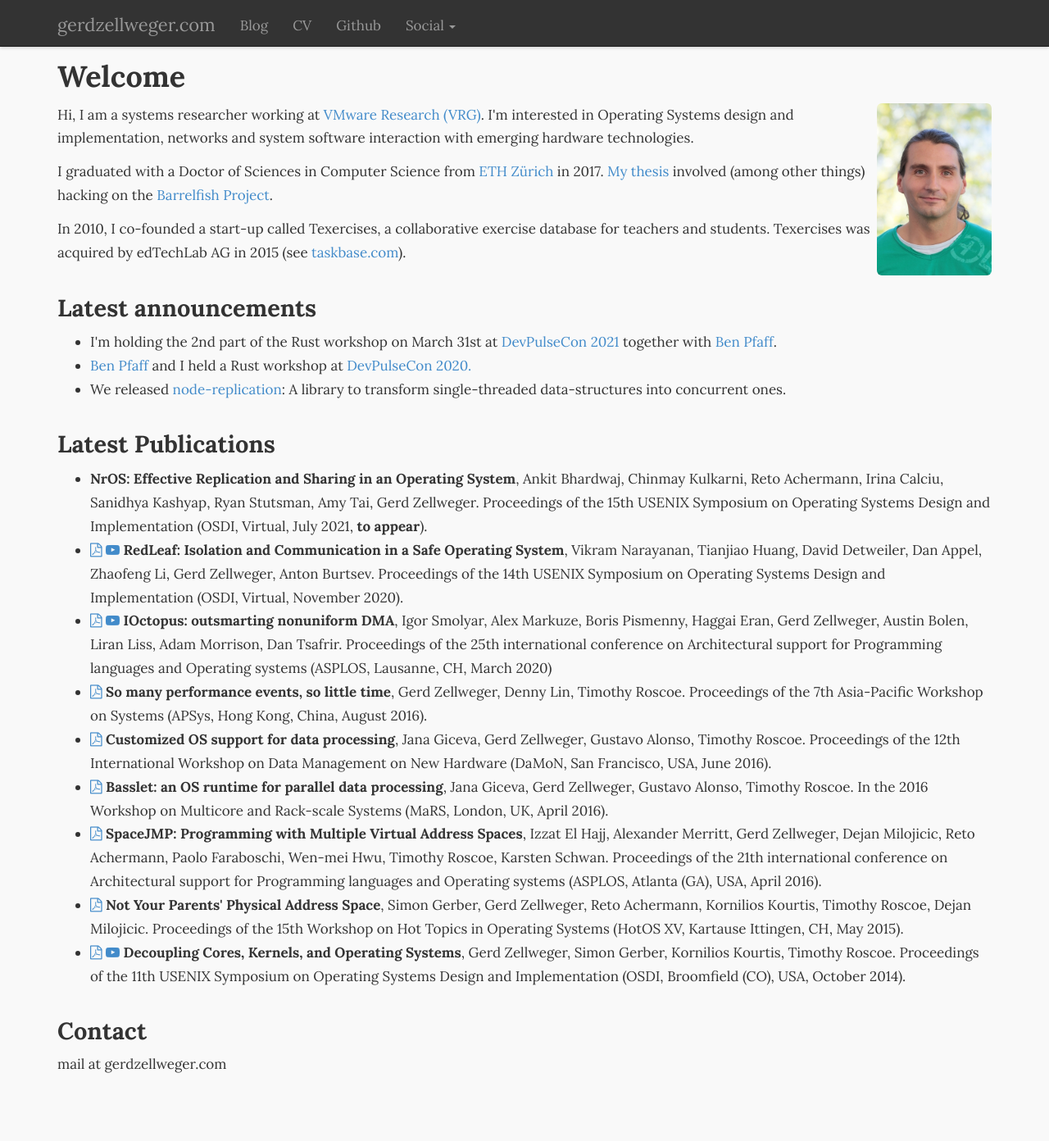
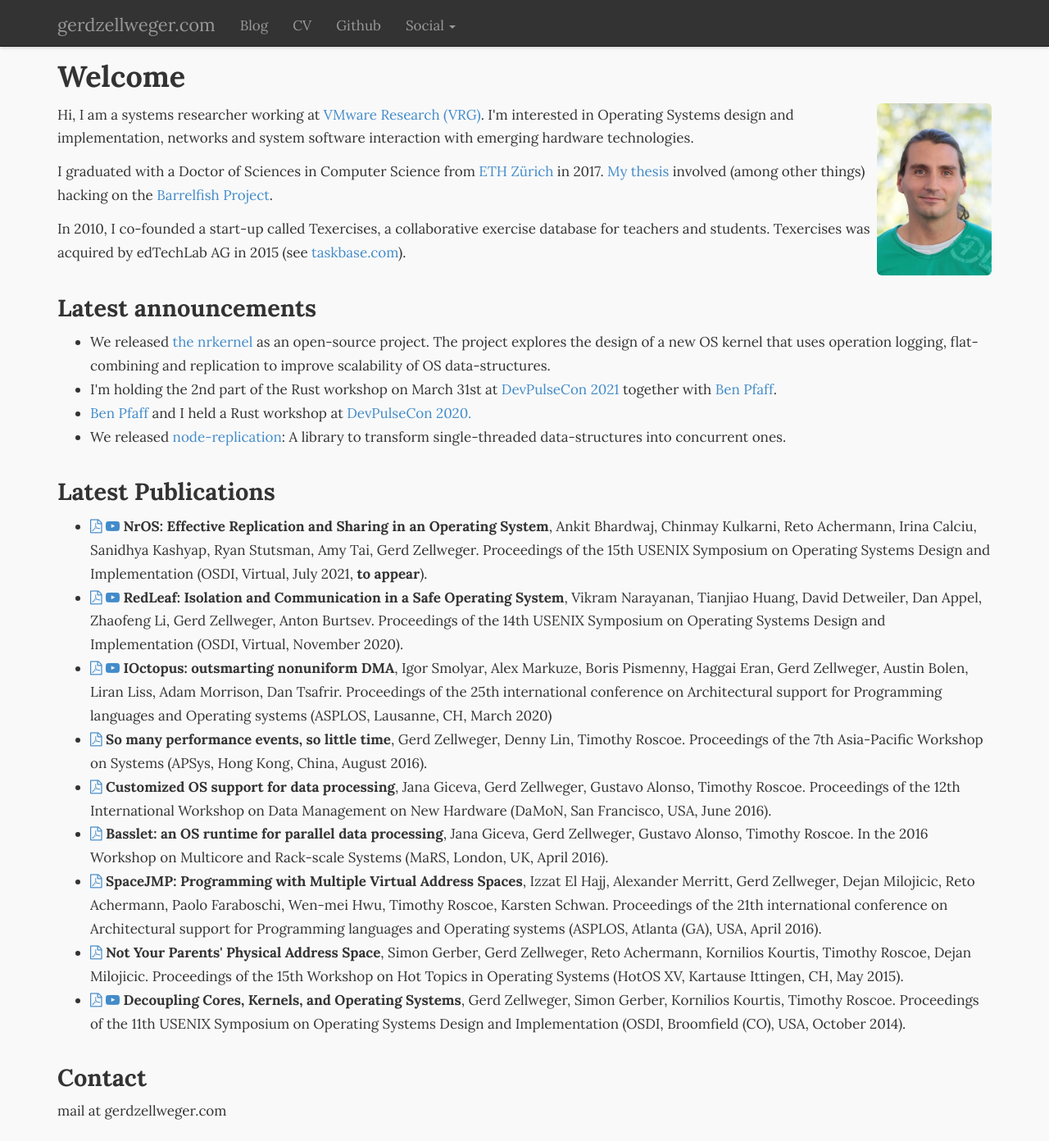
Before and after one commit to gz/website, a Jekyll site: the page built from index.html, in a window 1280 px wide and 1392 px high. Shown: the whole window at 82% size. Built offline with Jekyll 4.4.1, drawn with Linux system fonts in a browser that asks for light colours; nearby versions of some CDN libraries.

Commit message:
Update website links.

```diff
--- a/index.html
+++ b/index.html
@@ -25,6 +25,9 @@ title: Gerd Zellweger
 <div class="clearfix">
   <h3>Latest announcements</h3>
   <ul>
+    <li>We released <a href="https://nrkernel.systems">the nrkernel</a> as an open-source project.
+        The project explores the design of a new OS kernel that uses operation logging, flat-combining
+        and replication to improve scalability of OS data-structures.</li>
     <li>I'm holding the 2nd part of the Rust workshop on March 31st at <a
         href="https://www.devpulsecon.org/">DevPulseCon
         2021</a> together with <a href="https://research.vmware.com/researchers/ben-pfaff">Ben Pfaff</a>.</li>
@@ -39,6 +42,8 @@ title: Gerd Zellweger
 <h3>Latest Publications</h3>
 <ul class="unstyled">
   <li>
+    <a href="papers/nros-osdi21.pdf"><i class="fa fa-file-pdf-o"></i></a>
+    <a href="https://2459d6dc103cb5933875-c0245c5c937c5dedcca3f1764ecc9b2f.ssl.cf2.rackcdn.com/osdi21/2_thursday/1_operating-systems-hardware/4_osdi21_video_bhardwaj.mp4"><i class="fa fa-youtube-play"></i></a>
     <strong>NrOS: Effective Replication and Sharing in an Operating System</strong>,
     Ankit Bhardwaj, Chinmay Kulkarni, Reto Achermann, Irina Calciu, Sanidhya Kashyap, Ryan Stutsman, Amy Tai, Gerd Zellweger.
     Proceedings of the 15th USENIX Symposium on Operating Systems Design and Implementation (OSDI, Virtual, July 2021, <b>to appear</b>).
```
Also changed, not shown: 1 other file.
